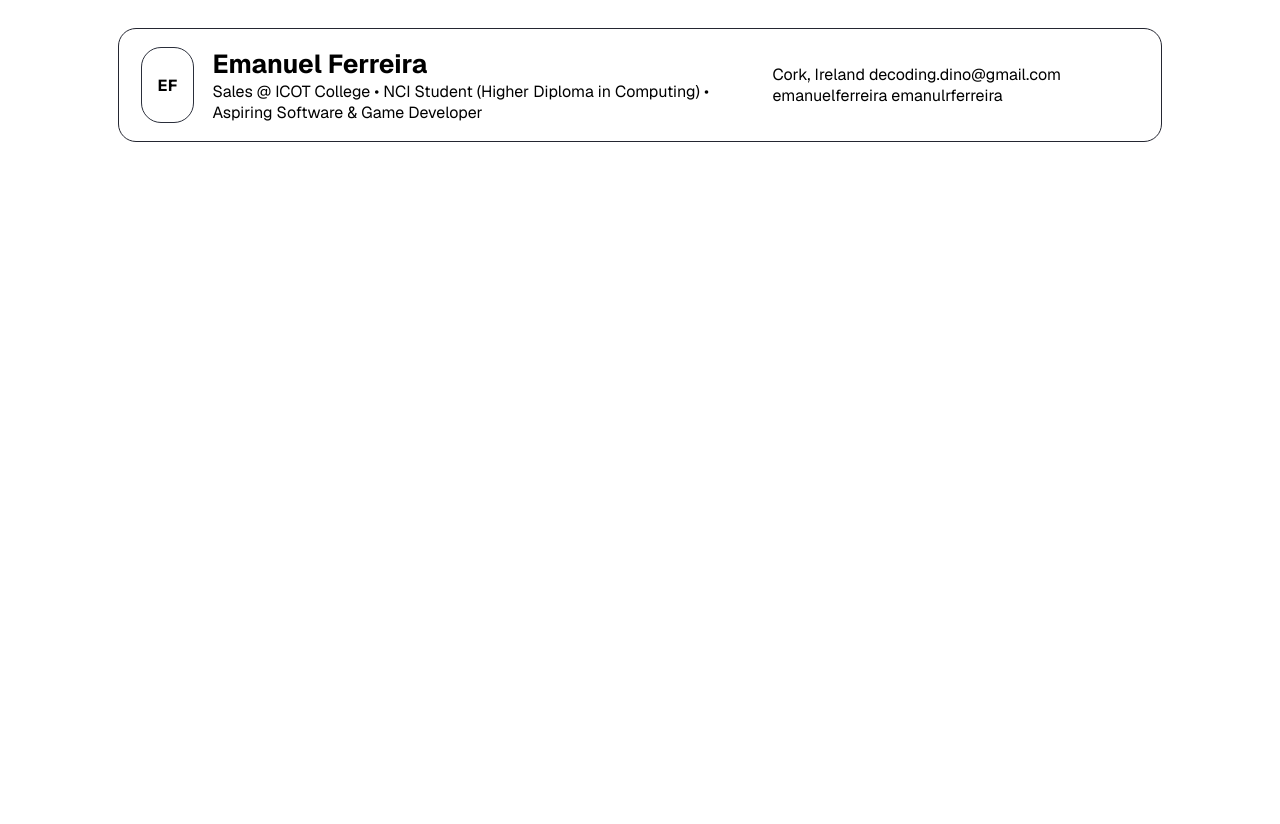
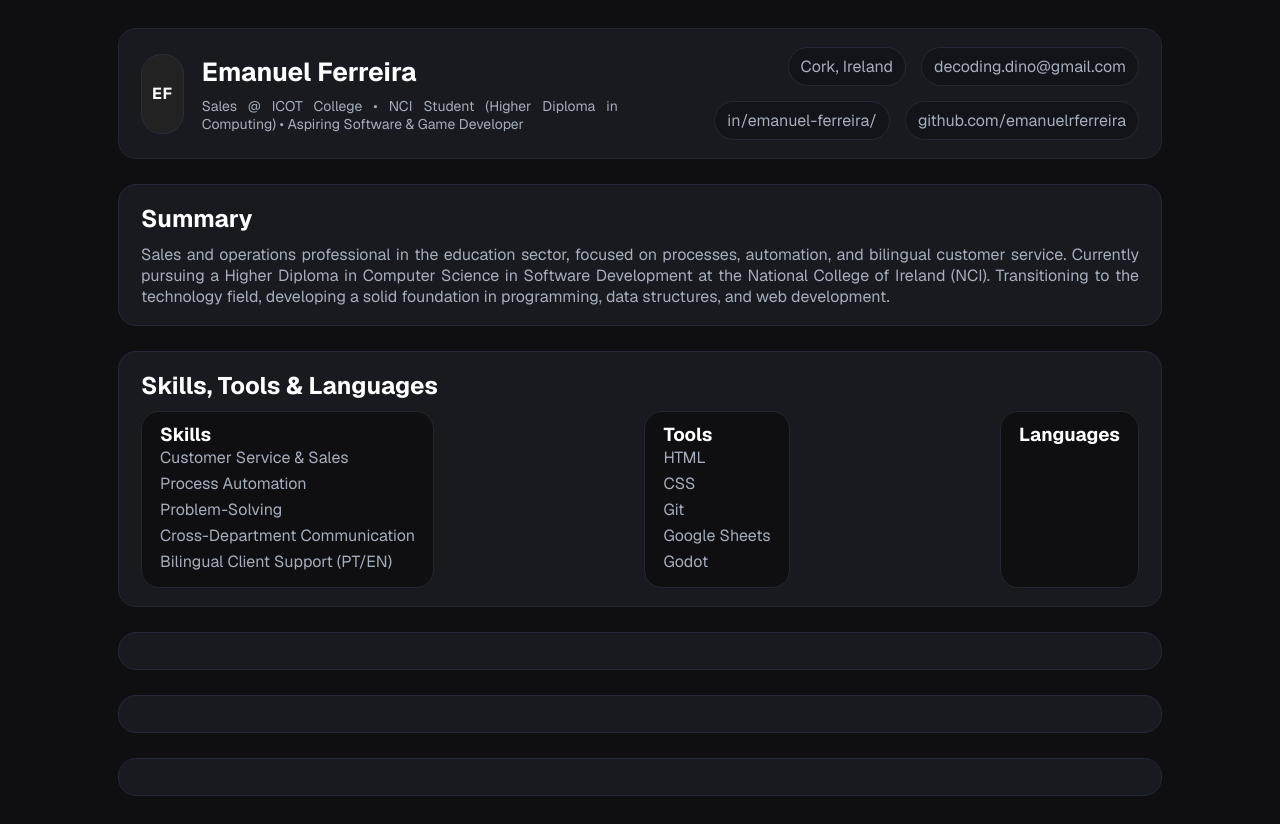
Before and after one commit to emanuelrferreira/nci-hdip, a plain HTML site: page web-design-and-client-side-scripting/w3-lab/index.html in a window 1280 px wide. Before the commit the page ends 800 px from the top, so only its background shows below. Drawn offline with nearby package versions, Linux system fonts and the light colour scheme.

Commit message:
header + card1 cv week 3 added

```diff
--- a/web-design-and-client-side-scripting/w3-lab/index.html
+++ b/web-design-and-client-side-scripting/w3-lab/index.html
@@ -19,17 +19,50 @@
                 </div>
             </div>
             <div class="contact-info">
-                <span class="contact-loc">Cork, Ireland</span>
-                <span class="contact-email">decoding.dino@gmail.com</span>
-                <span class="contact-linkedin">emanuelferreira</span>
-                <span class="contact-github">emanulrferreira</span>
+                <span class="contact-item">Cork, Ireland</span>
+                <span class="contact-item">decoding.dino@gmail.com</span>
+                <span class="contact-item">in/emanuel-ferreira/</span>
+                <span class="contact-item">github.com/emanuelrferreira</span>
             </div>
         </header>
         <section class="section summary">
-
+            <h2>Summary</h2>
+            <p class="light-gray">Sales and operations professional in the education sector, focused on processes, automation, and bilingual customer service. Currently pursuing a Higher Diploma in Computer Science in Software Development at the National College of Ireland (NCI). Transitioning to the technology field, developing a solid foundation in programming, data structures, and web development.</p>
         </section>
-        <section class="section skills">
-
+        <section class="section columns">
+            <h2>Skills, Tools & Languages</h2>
+            <div class="card-columns">
+                <div class="card card1">
+                    <h3>Skills</h3>
+                    <ul>
+                        <li>Customer Service & Sales</li>
+                        <li>Process Automation</li>
+                        <li>Problem-Solving</li>
+                        <li>Cross-Department Communication</li>
+                        <li>Bilingual Client Support (PT/EN)</li>
+                    </ul>
+                </div>
+                <div class="card card2">
+                    <h3>Tools</h3>
+                    <ul>
+                        <li>HTML</li>
+                        <li>CSS</li>
+                        <li>Git</li>
+                        <li>Google Sheets</li>
+                        <li>Godot</li>
+                    </ul>
+                </div>
+                <div class="card card2">
+                    <h3>Languages</h3>
+                    <ul>
+                        <li></li>
+                        <li></li>
+                        <li></li>
+                        <li></li>
+                        <li></li>
+                    </ul>
+                </div>
+            </div>
         </section>
         <section class="section experience">
 
--- a/web-design-and-client-side-scripting/w3-lab/style.css
+++ b/web-design-and-client-side-scripting/w3-lab/style.css
@@ -1,4 +1,6 @@
 @import url('https://fonts.googleapis.com/css2?family=Geist:wght@100..900&display=swap');
+
+/* general config */
 
 * {
     padding: 0;
@@ -8,6 +10,8 @@
 
 body {
     font-family: "Geist", sans-serif;
+    background-color: #0f0f12;
+    text-align: justify;
 }
 
 .container {
@@ -16,13 +20,15 @@ body {
     padding:28px;
 }
 
+/* header */
+
 header {
     display: flex;
     align-items: center;
     justify-content: space-between;
     gap: 25px;
     padding: 18px 22px;
-    /* background-color: #181a20; */
+    background-color: #181a20;
     border: 1px solid #242631;
     border-radius: 18px;
 }
@@ -31,6 +37,7 @@ header {
     display: flex;
     align-items: center;
     gap: 18px;
+    color: #a6adbb;
 }
 
 .small-logo {
@@ -41,10 +48,89 @@ header {
     letter-spacing: .5px;
     border: 1px solid #2a2e3a;
     border-radius: 20px;
-    width: 76px;
-    height: 76px;
+    width: 68px;
+    height: 80px;
+    background-color: #222;
+    color: #fff;
 }
 
 .about h1 {
     font-size: 1.625rem;
+    color: #fff;
 }
+
+.about p{
+    margin: 8px 0 0;
+    color: #a6adbb;
+    font-size: 14px;
+}
+
+.contact-info {
+    display: flex;
+    flex-wrap: wrap;
+    justify-content:flex-end;
+    gap: 15px;
+}
+
+.contact-item {
+    padding: 8px 12px;
+    background:#12141a;
+    border-radius: 20px;
+    border: 1px solid #252836;
+    color: #a6adbb;
+}
+
+/* sections */
+
+/* summary */
+
+.light-gray {
+    color: #a6adbb;
+}
+
+section {
+    margin-top: 25px;
+    padding: 18px 22px;
+    background-color: #181a20;
+    border: 1px solid #252836;
+    border-radius: 18px;
+}
+
+section h2 {
+    color: #fff;
+    margin-bottom: 10px;
+}
+
+/* section columns */
+
+.card-columns {
+    display: flex;
+    justify-content: space-between;
+    gap: 10px;
+}
+
+.card {
+    background-color: #0f0f12;
+    border: 1px solid #242631;
+    padding: 10px 18px;
+    border-radius: 18px;
+}
+
+ul {
+    list-style-type: none;
+}
+
+ul > li {
+    color: #a6adbb;
+    margin-bottom: 5px;
+}
+
+/* skills */
+
+.card h3 {
+    color: #fff;
+}
+
+/* tools */
+
+/* languages */
```
